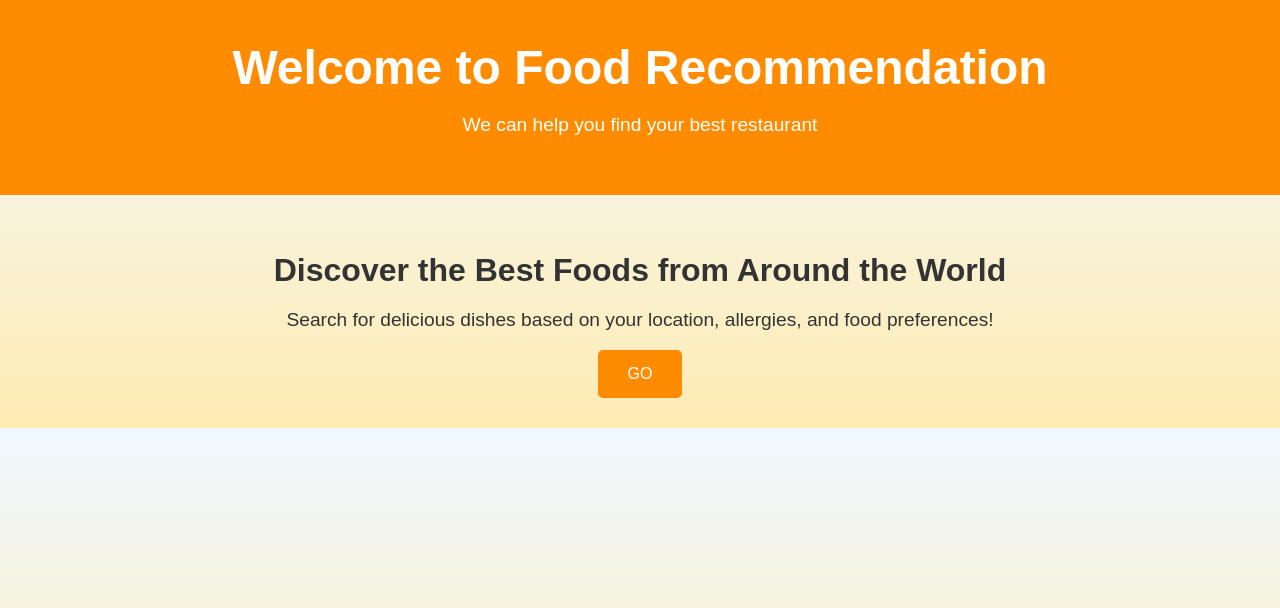
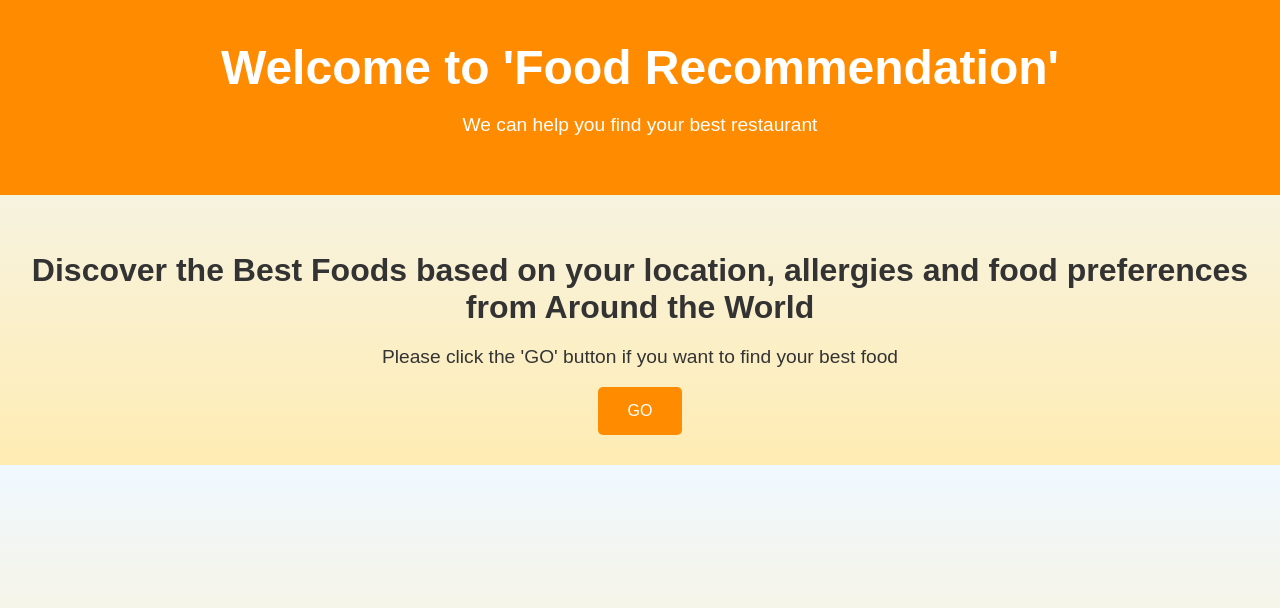
Before and after one commit to JAEYONG-shin0117/2022113591_Database, a Django app: page / in a window 1280 px wide. Shown: the top 608 px of the page. Run offline with Django 5.2, Linux system fonts and the light colour scheme.

Commit message:
Update design

```diff
--- a/food_recommendation/templates/home.html
+++ b/food_recommendation/templates/home.html
@@ -89,13 +89,13 @@
 </head>
 <body>
     <header>
-        <h1>Welcome to Food Recommendation</h1>
+        <h1>Welcome to 'Food Recommendation'</h1>
         <p>We can help you find your best restaurant</p>
     </header>
 
     <section>
-        <h2>Discover the Best Foods from Around the World</h2>
-        <p>Search for delicious dishes based on your location, allergies, and food preferences!</p>
+        <h2>Discover the Best Foods based on your location, allergies and food preferences from Around the World</h2>
+        <p>Please click the 'GO' button if you want to find your best food</p>
 
         <!-- 검색 폼 -->
         <form method="get" action="{% url 'search' %}">
```
